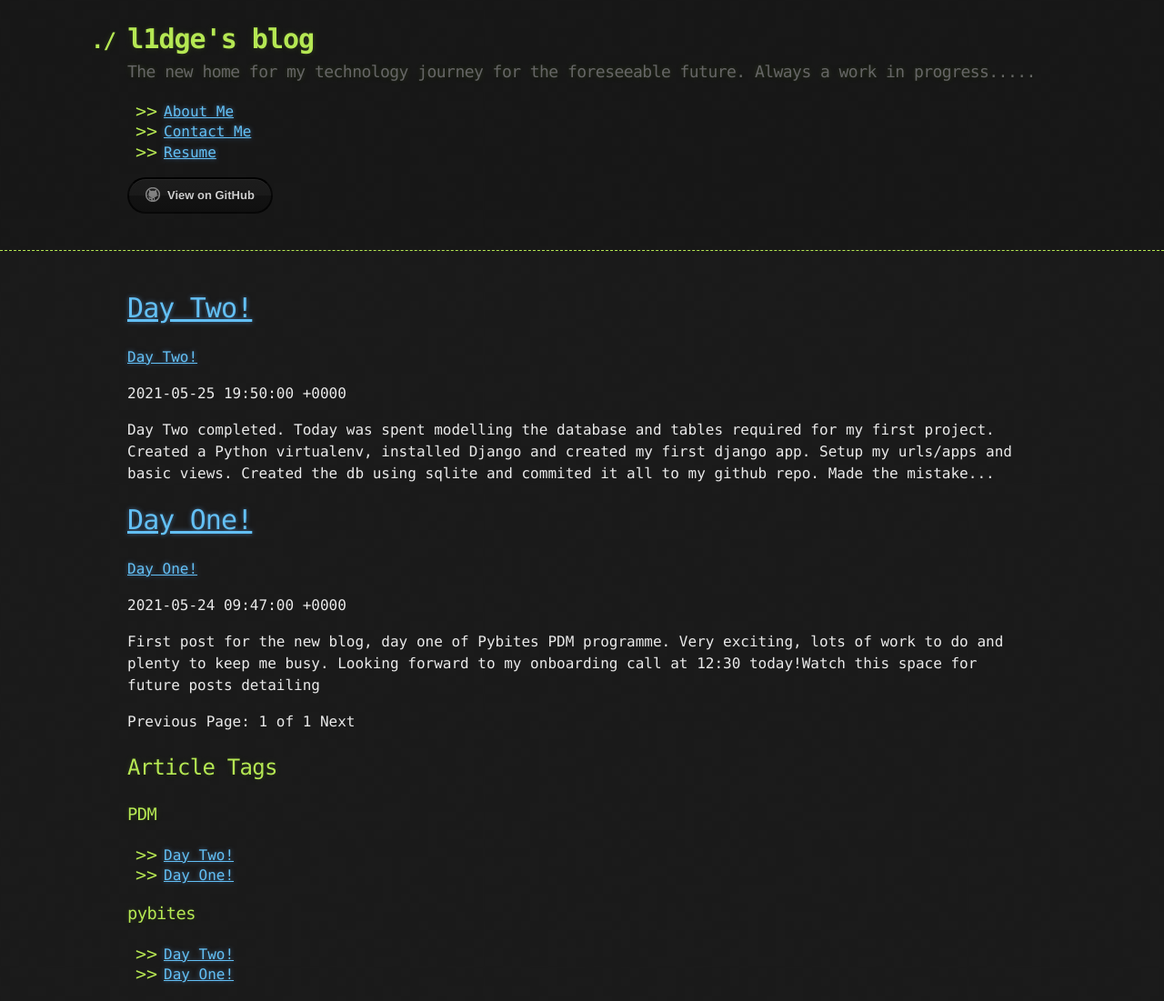
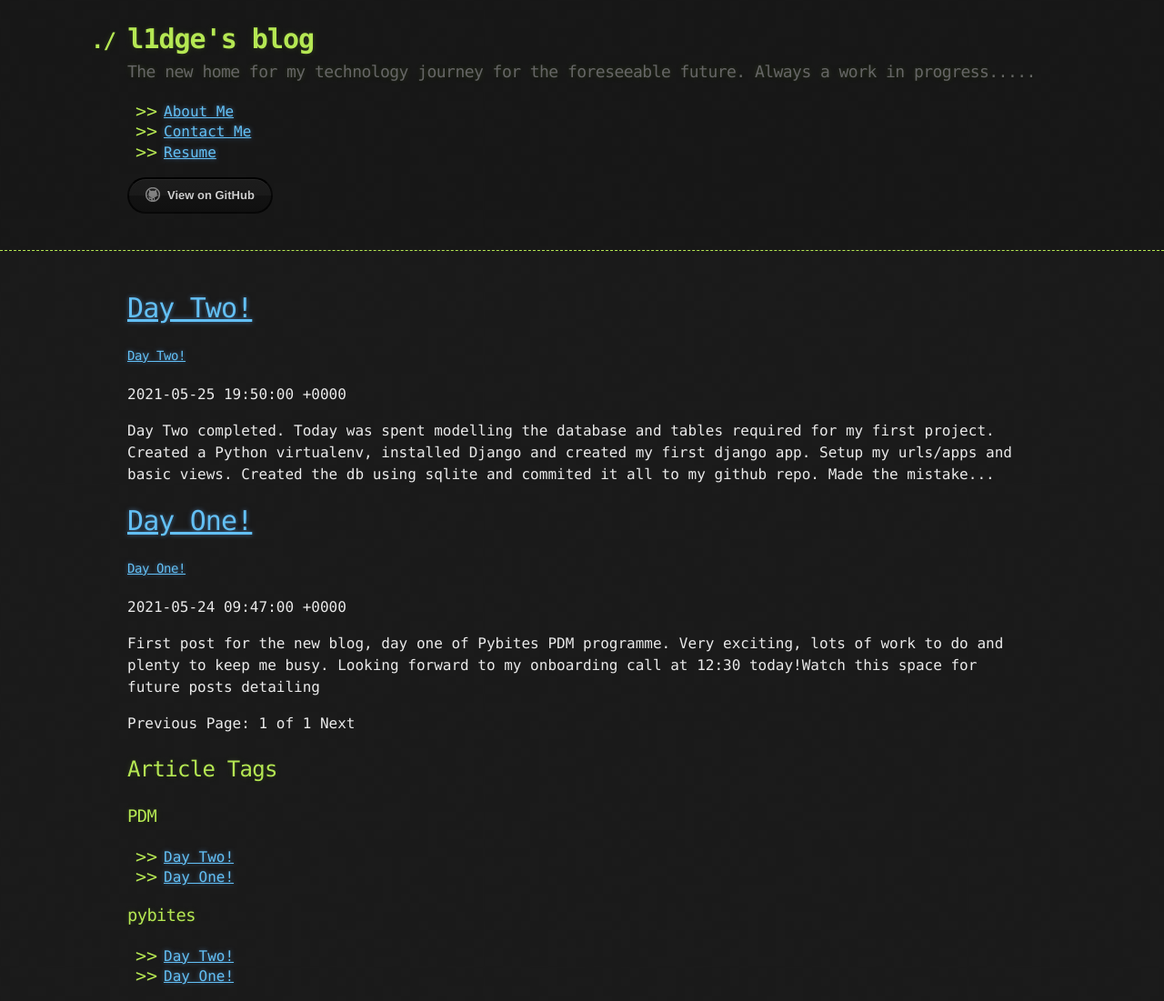
Before and after one commit to l1dge/l1dge.github.io, a Jekyll site: the page built from index.html, in a window 1280 px wide. Shown: the whole page at 91% size. Built offline with Jekyll 4.4.1, drawn with Linux system fonts in a browser that asks for light colours; the list of posts is cut into pages by our own code; comment, search, counter and statistics services are not loaded.

Commit message:
More commenting fixes

```diff
--- a/index.html
+++ b/index.html
@@ -4,7 +4,7 @@ title: l1dge's blog
 ---
 
 {% for post in paginator.posts %}
-  <h1><a href="{{ post.url }}">{{ post.title }}</a></h1><a href="{{ post.url }}#disqus_thread">{{ post.title }}</a>
+  <h1><a href="{{ post.url }}">{{ post.title }}</a></h1><h4><a href="{{ post.url }}#disqus_thread">{{ post.title }}</a></h4>
   <p class="author">
       <span class="date">{{ post.date }}</span>
   </p>
```
